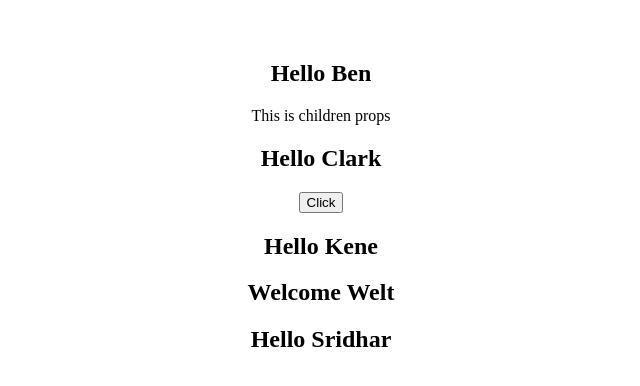
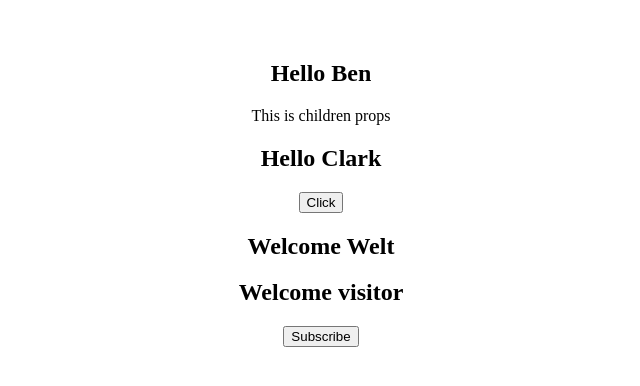
Before and after one commit to kothapallisridhar/frontend, a React (Vite) app in the folder react-app/: page / in a window 1280 px wide. Shown: the top 386 px of the page, without its empty margins (319-959 px from the left). Built offline with nearby package versions, Linux system fonts and the light colour scheme.

Commit message:
state in class component

```diff
--- a/react-app/src/App.jsx
+++ b/react-app/src/App.jsx
@@ -2,6 +2,7 @@ import './App.css'
 import { Greet } from './components/Greet'
 import Hello from './components/Hello'
 import Welcome from './components/Welcome'
+import Message from './components/Message'
 
 
 function App(props) {
@@ -16,9 +17,8 @@ function App(props) {
       <Greet name='Clark'>
         <button>Click</button>
         </Greet>
-      <Greet name='Kene'/>
       <Welcome name='Welt'/>
-      <Hello/>
+      <Message/>
     </div>
   )
 }
--- /dev/null
+++ b/react-app/src/components/Message.jsx
@@ -0,0 +1,27 @@
+import React, { Component } from 'react'
+
+class Message extends Component {
+
+    constructor() {
+        super()
+        this.state = {
+            message: 'Welcome visitor'
+        }
+    }
+
+    changeMessage() {
+        this.setState({
+            message: 'Thank you for subscribing'
+        })
+    }
+    render() {
+        return (
+            <div>
+                <h2>{this.state.message}</h2>
+                <button onClick={() => this.changeMessage()}>Subscribe</button>
+            </div>
+        )
+    }
+}
+
+export default Message
```
